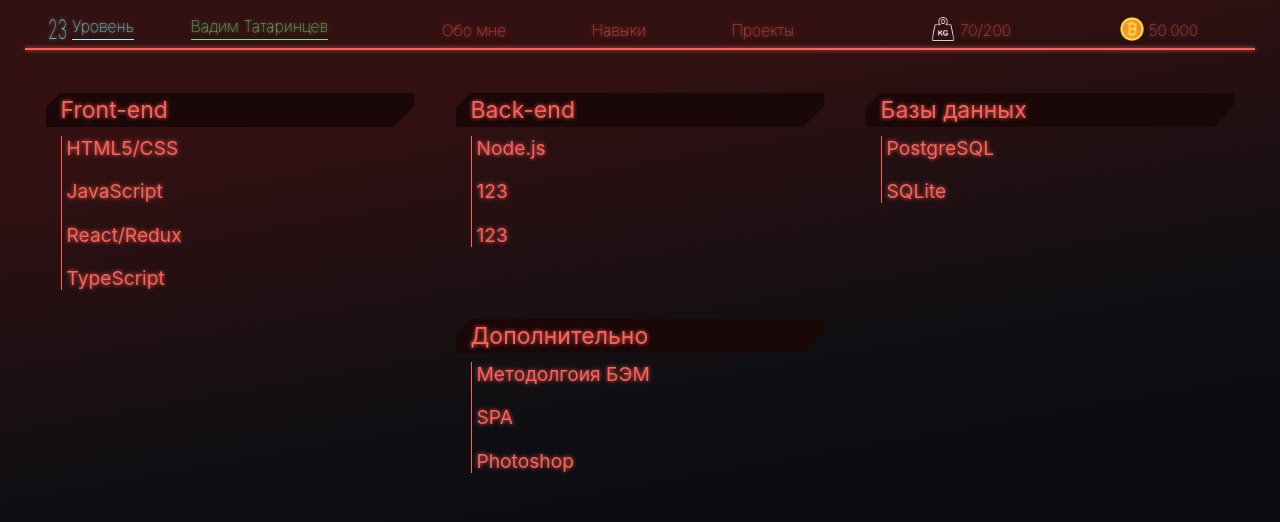
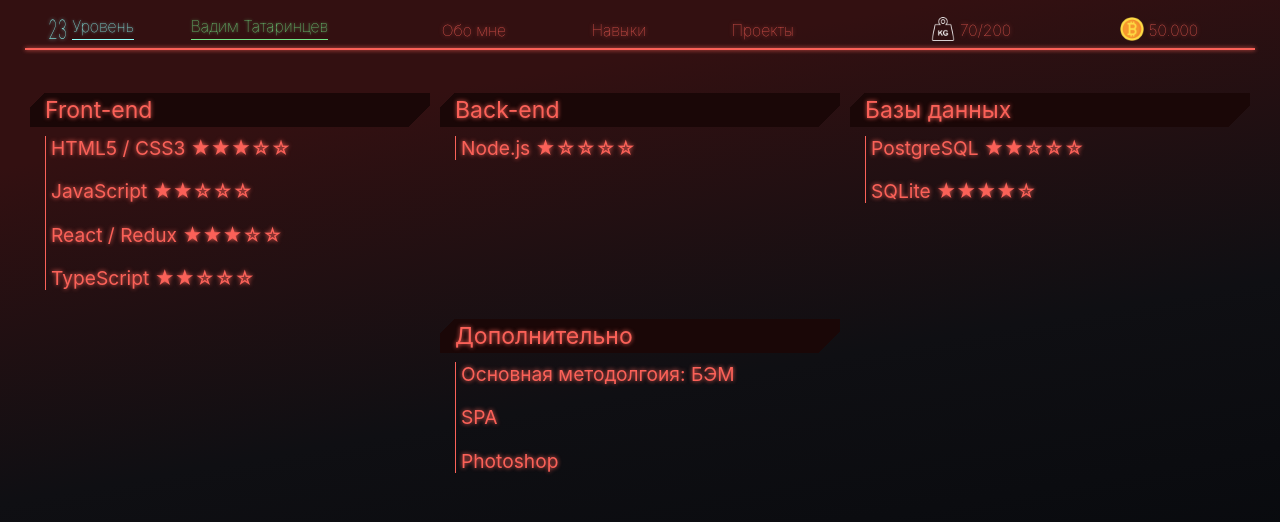
Before and after one commit to VadosLight/Cyberpunk-resume, a React (Create React App) app: page /skills in a window 1280 px wide. Shown: the top 522 px of the page. Built offline with nearby package versions, Linux system fonts and the light colour scheme.

Commit message:
some changes

```diff
--- a/src/pages/Skills.css
+++ b/src/pages/Skills.css
@@ -6,37 +6,28 @@
   justify-content: space-around;
 }
 
+@media screen and (max-width: 900px) {
+  .skills {
+    align-items: center;
+    flex-direction: column;
+    font-size: larger;
+  }
+}
+
 .skills .content-block {
   padding: 0;
-  width: 30%;
-  /* width: 400px; */
+  /* width: 30%; */
+  width: 400px;
 }
 
-.content-block__header {
-  font-size: larger;
-  padding: 3px 15px;
-
-  --backgroung-color: rgb(26, 7, 7);
-  background: linear-gradient(
-        135deg,
-        transparent 10px,
-        var(--backgroung-color) 0
-      )
-      top left,
-    linear-gradient(-45deg, transparent 15px, var(--backgroung-color) 0) bottom
-      right;
-
-  background-size: 50% 100%;
-  background-repeat: no-repeat;
-  margin-bottom: 0;
+.content-block__content p:hover {
+  margin-left: 10px;
+  transition: 400ms;
+  transform: scale(1.05);
+  color: var(--blue-glow);
+  text-shadow: 0 0 4px var(--blue-glow);
 }
 
-.content-block__content {
-  border-style: none none none solid;
-  border-width: 1px;
-  position: relative;
-  top: -10px;
-
-  margin-left: 15px;
-  padding-left: 5px;
+.content-block__content p:not(:hover) {
+  transition: 300ms;
 }
--- a/src/pages/Skills.jsx
+++ b/src/pages/Skills.jsx
@@ -1,4 +1,11 @@
 import "./Skills.css";
+
+function getNStars(n = 0) {
+  return 0 <= n <= 5
+    ? String.fromCodePoint(9733).repeat(n) +
+        String.fromCodePoint(9734).repeat(5 - n)
+    : 0;
+}
 
 function Skills() {
   return (
@@ -6,41 +13,36 @@ function Skills() {
       <div className="content-block">
         <div className="content-block__header">Front-end</div>
         <div className="content-block__content">
-          <p>HTML5/CSS</p>
-          <p>JavaScript</p>
-          <p>React/Redux</p>
-          <p>TypeScript</p>
+          <p>HTML5 / CSS3 {getNStars(3)}</p>
+          <p>JavaScript {getNStars(2)}</p>
+          <p>React / Redux {getNStars(3)}</p>
+          <p>TypeScript {getNStars(2)}</p>
         </div>
       </div>
 
       <div className="content-block">
         <div className="content-block__header">Back-end</div>
         <div className="content-block__content">
-          <p>Node.js</p>
-          <p>123</p>
-          <p>123</p>
+          <p>Node.js {getNStars(1)}</p>
         </div>
       </div>
-
 
       <div className="content-block">
         <div className="content-block__header">Базы данных</div>
         <div className="content-block__content">
-          <p>PostgreSQL</p>
-          <p>SQLite</p>
+          <p>PostgreSQL {getNStars(2)}</p>
+          <p>SQLite {getNStars(4)}</p>
         </div>
       </div>
 
       <div className="content-block">
         <div className="content-block__header">Дополнительно</div>
         <div className="content-block__content">
-          <p>Методолгоия БЭМ</p>
+          <p>Основная методолгоия: БЭМ</p>
           <p>SPA</p>
           <p>Photoshop</p>
         </div>
       </div>
-
-
     </div>
   );
 }
```
